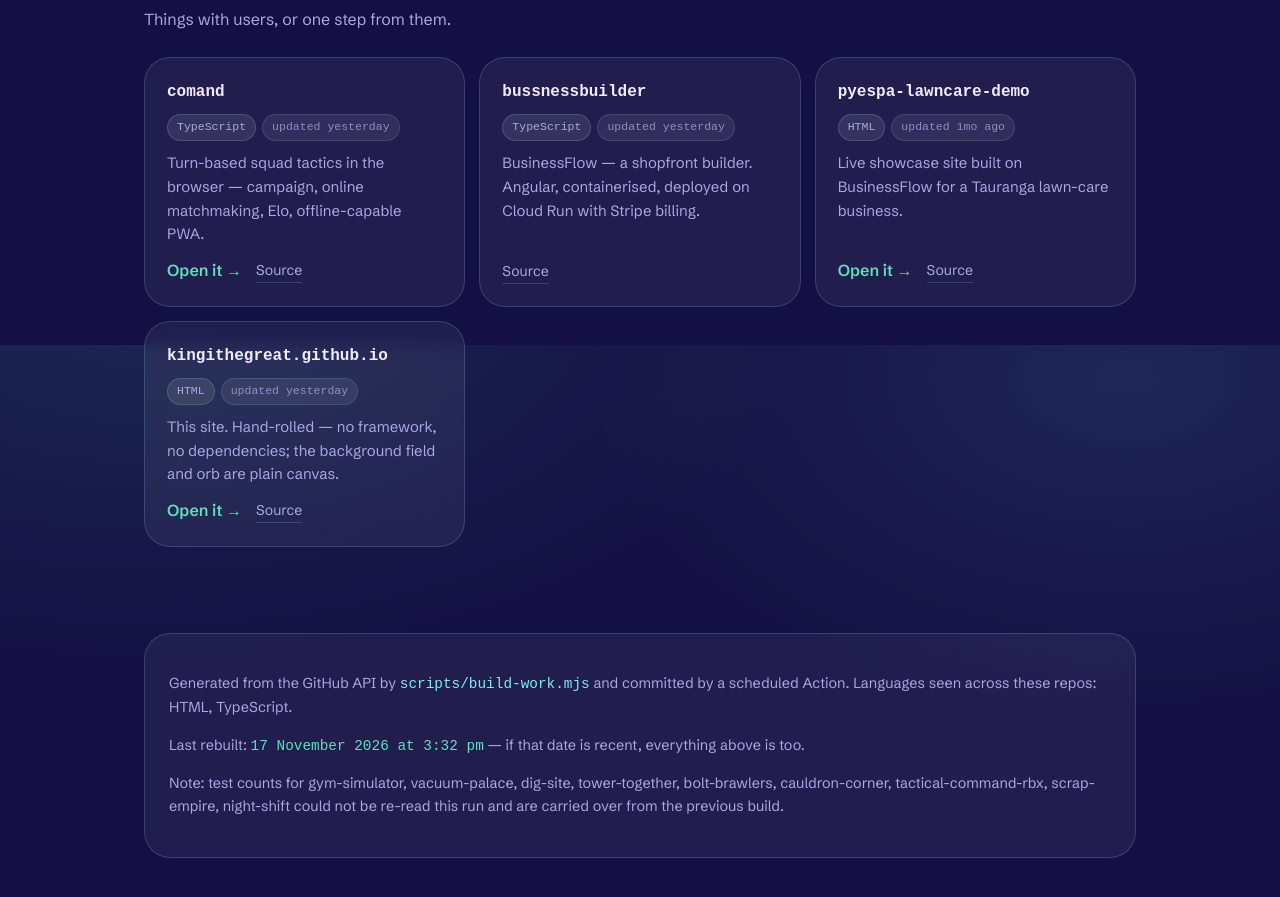
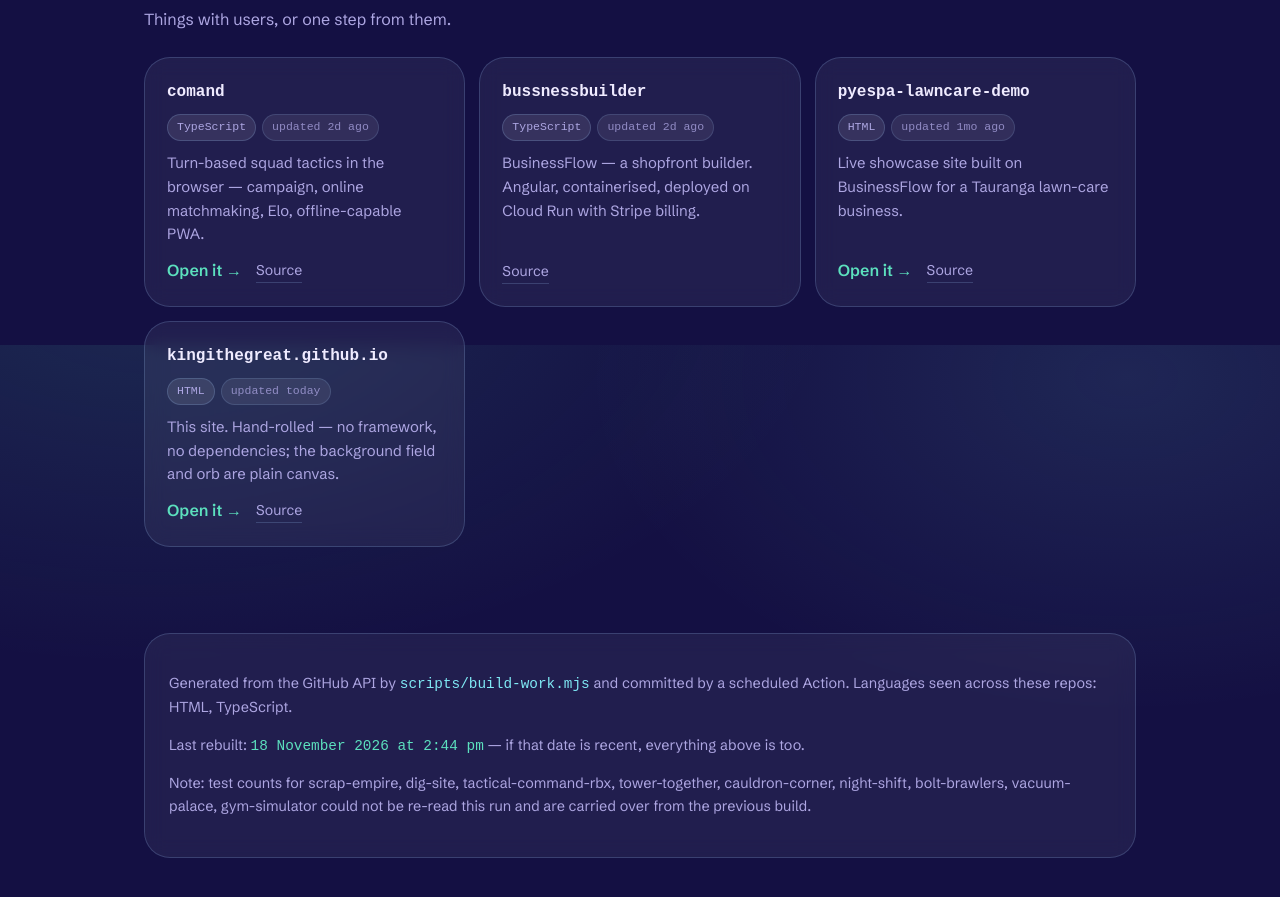
Before and after one commit to kingithegreat/kingithegreat.github.io, a plain HTML site: page work.html in a window 1280 px wide. Shown: the part 2855-3752 px from the top of the page. Drawn offline with nearby package versions, Linux system fonts and the light colour scheme; a web font is replaced by a local one.

Commit message:
chore: refresh proof-of-work page (2026-11-18)

```diff
--- a/work.html
+++ b/work.html
@@ -407,7 +407,7 @@ h2{font-family:var(--display);font-weight:700;font-size:clamp(1.5rem,3.2vw,2.05r
             <div class="pw-tags">
               <span class="pw-tag">TypeScript</span>
 
-              <span class="pw-tag pw-tag-dim">updated yesterday</span>
+              <span class="pw-tag pw-tag-dim">updated 2d ago</span>
             </div>
           </header>
           <p>Turn-based squad tactics in the browser — campaign, online matchmaking, Elo, offline-capable PWA.</p>
@@ -422,7 +422,7 @@ h2{font-family:var(--display);font-weight:700;font-size:clamp(1.5rem,3.2vw,2.05r
             <div class="pw-tags">
               <span class="pw-tag">TypeScript</span>
 
-              <span class="pw-tag pw-tag-dim">updated yesterday</span>
+              <span class="pw-tag pw-tag-dim">updated 2d ago</span>
             </div>
           </header>
           <p>BusinessFlow — a shopfront builder. Angular, containerised, deployed on Cloud Run with Stripe billing.</p>
@@ -452,7 +452,7 @@ h2{font-family:var(--display);font-weight:700;font-size:clamp(1.5rem,3.2vw,2.05r
             <div class="pw-tags">
               <span class="pw-tag">HTML</span>
 
-              <span class="pw-tag pw-tag-dim">updated yesterday</span>
+              <span class="pw-tag pw-tag-dim">updated today</span>
             </div>
           </header>
           <p>This site. Hand-rolled — no framework, no dependencies; the background field and orb are plain canvas.</p>
@@ -467,8 +467,8 @@ h2{font-family:var(--display);font-weight:700;font-size:clamp(1.5rem,3.2vw,2.05r
 <div class="wrap">
   <footer class="pw-foot tile">
     <p>Generated from the GitHub API by <code>scripts/build-work.mjs</code> and committed by a scheduled Action. Languages seen across these repos: HTML, TypeScript.</p>
-    <p>Last rebuilt: <span class="pw-stamp">17 November 2026 at 3:32 pm</span> — if that date is recent, everything above is too.</p>
-    <p>Note: test counts for gym-simulator, vacuum-palace, dig-site, tower-together, bolt-brawlers, cauldron-corner, tactical-command-rbx, scrap-empire, night-shift could not be re-read this run and are carried over from the previous build.</p>
+    <p>Last rebuilt: <span class="pw-stamp">18 November 2026 at 2:44 pm</span> — if that date is recent, everything above is too.</p>
+    <p>Note: test counts for scrap-empire, dig-site, tactical-command-rbx, tower-together, cauldron-corner, night-shift, bolt-brawlers, vacuum-palace, gym-simulator could not be re-read this run and are carried over from the previous build.</p>
   </footer>
 </div>
 
```
